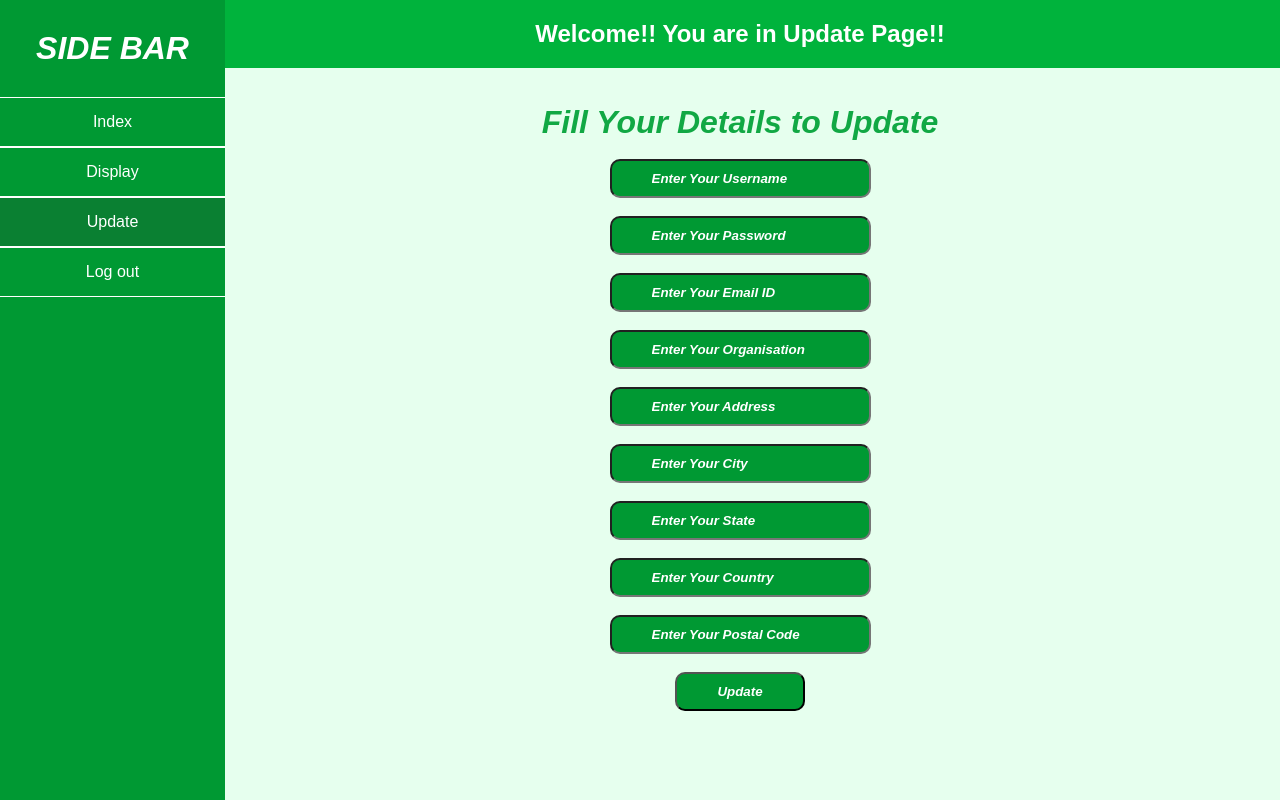
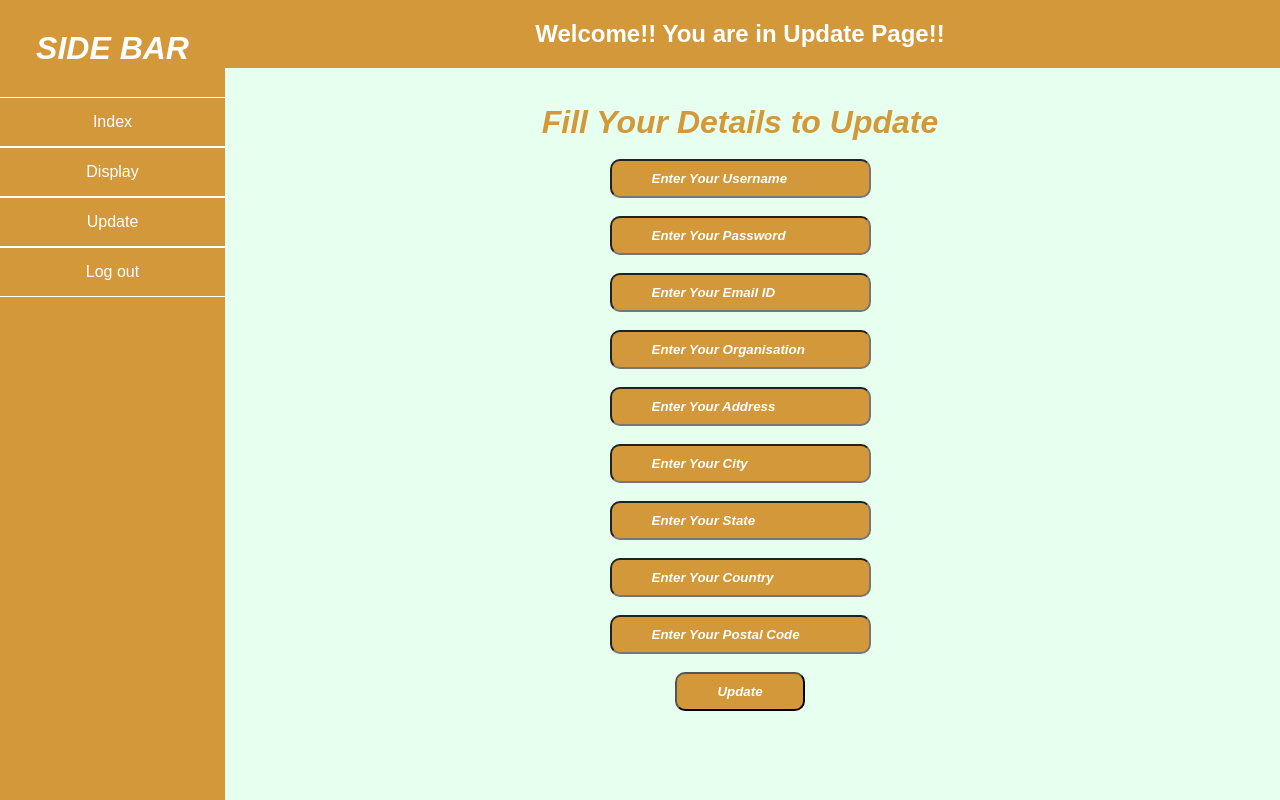
Before and after one commit to me-lier/Profile-Application, a Flask app: page /update in a window 1280 px wide. Run offline with Flask 3, Linux system fonts and the light colour scheme; the visitor is signed in with stand-in values (Sample User, id 1).

Commit message:
Update style.css

```diff
--- a/static/style.css
+++ b/static/style.css
@@ -19,20 +19,20 @@
 .logintop{
 	height: 60px;
 	width: 400px;
-	background-color: #009933;
+	background-color: #d29839;
 	color: #ffffff;
 }
 
 .registertop{
 	height: 60px;
 	width: 400px;
-	background-color: #009933;
+	background-color: #d29839;
 	color: #ffffff;
 }
 
 .textbox{
 	padding: 10px 40px;
-	background-color: #009933;
+	background-color: #d29839;
 	border-radius: 10px;
 }
 
@@ -45,7 +45,7 @@
 
 .btn {
 	padding: 10px 40px;
-	background-color: #009933;
+	background-color: #d29839;
 	color: #FFFFFF;
 	font-style: oblique;
 	font-weight: bold;
@@ -53,7 +53,7 @@
 }
 
 .worddark{
-	color: #009933;
+	color: #d29839;
 	font-style: oblique;
 	font-weight: bold;
 }
@@ -81,7 +81,7 @@
 .one .two{
 	width: 225px;
 	height: 100%;
-	background: #009933;
+	background: #d29839;
 	padding: 30px 0px;
 	position: fixed;
 }
@@ -101,7 +101,7 @@
 }
 
 .one .two .active{
-	background: #0a8032;
+	background: #d29839;
 }
 
 .one .two ul li{
@@ -129,7 +129,7 @@
 .one .content .topbar{
 	text-align: center;
 	padding: 20px;
-	background: #00b33c;
+	background: #d29839;
 	color: white;
 }
 
@@ -138,7 +138,7 @@
 }
 
 .one .content .contentbar h1{
-	color: #11a844;
+	color: #d29839;
 	text-align: center;
 	font-style: oblique;
 	font-weight: bold;
```
